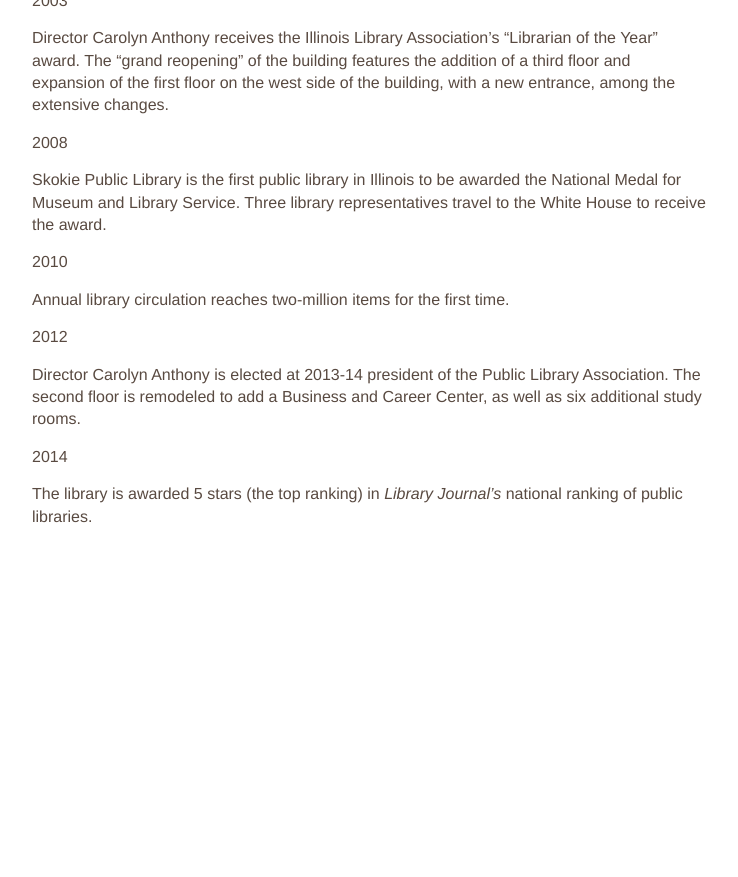
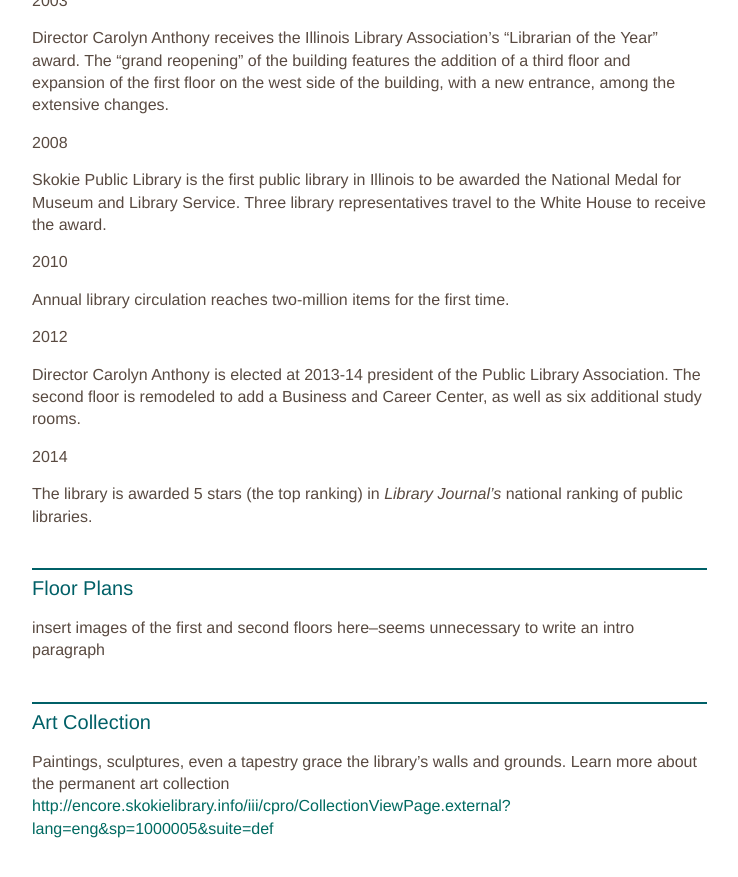
Before and after one commit to skokielibrary/spl-content, a Jekyll site: the page built from _content/christie/about--history-art.markdown, in a window 1280 px wide and 900 px high, scrolled down 2042 px. Shown: the top 877 px of the window, without its empty margins (126-864 px from the left). Built offline with Jekyll 4.4.1, drawn with Linux system fonts in a browser that asks for light colours; before the commit the page ends 2630 px from its top, so only the background shows below that.

Commit message:
Updated about--history-art.markdown

```diff
--- a/_content/christie/about--history-art.markdown
+++ b/_content/christie/about--history-art.markdown
@@ -99,3 +99,11 @@ Director Carolyn Anthony is elected at 2013-14 president of the Public Library A
 ###2014
 
 The library is awarded 5 stars (the top ranking) in _Library Journal's_ national ranking of public libraries.
+
+##Floor Plans
+
+insert images of the first and second floors here--seems unnecessary to write an intro paragraph
+
+##Art Collection
+
+Paintings, sculptures, even a tapestry grace the library's walls and grounds. Learn more about the permanent art collection [http://encore.skokielibrary.info/iii/cpro/CollectionViewPage.external?lang=eng&sp=1000005&suite=def](http://encore.skokielibrary.info/iii/cpro/CollectionViewPage.external?lang=eng&sp=1000005&suite=def)
```
